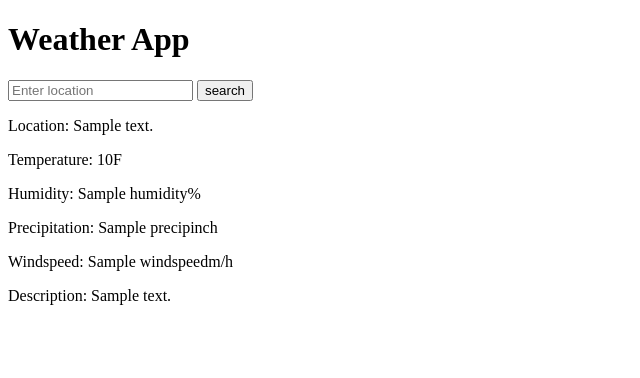
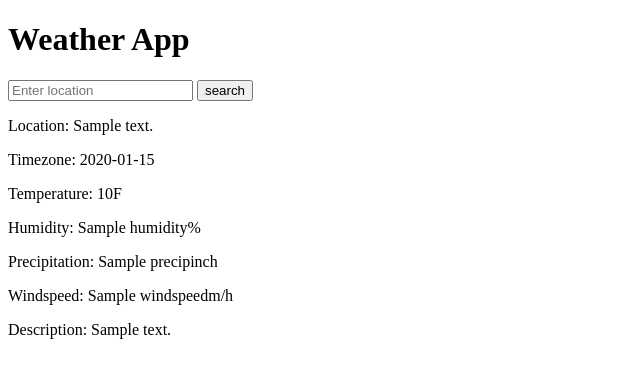
Before and after one commit to NwizuEmmanuel/weather_api2, a Django app: template weather_api_app/templates/index.html in a window 1280 px wide. Shown: the top 378 px of the page, without its empty margins (0-640 px from the left). Run offline with Django 5.2, Linux system fonts and the light colour scheme; the template is opened without the code that fills it: most values are stand-ins (such as "Sample title", 1, 10 or a date in 2020).

Commit message:
added timezone to view

```diff
--- a/weather_api_app/templates/index.html
+++ b/weather_api_app/templates/index.html
@@ -9,6 +9,7 @@
 </form>
 {% if data %}
 <p>Location: {{ data.resolvedAddress }}</p>
+<p>Timezone: {{ data.timezone }}</p>
 <p>Temperature: {{ data.days.0.temp }}F</p>
 <p>Humidity: {{ data.days.0.humidity }}%</p>
 <p>Precipitation: {{ data.days.0.precip }}inch</p>
```
